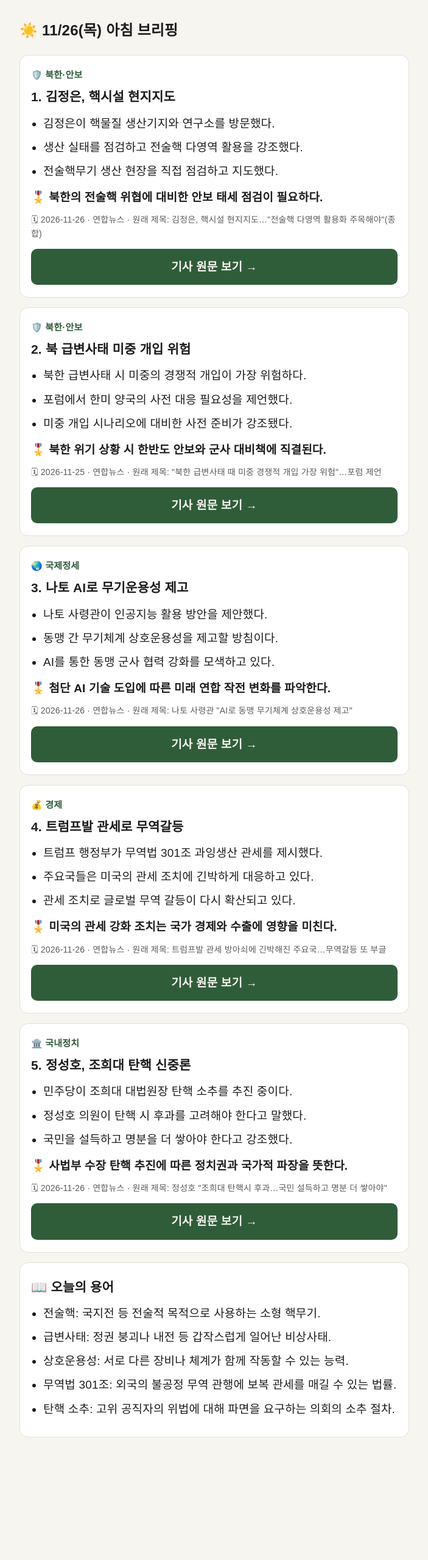
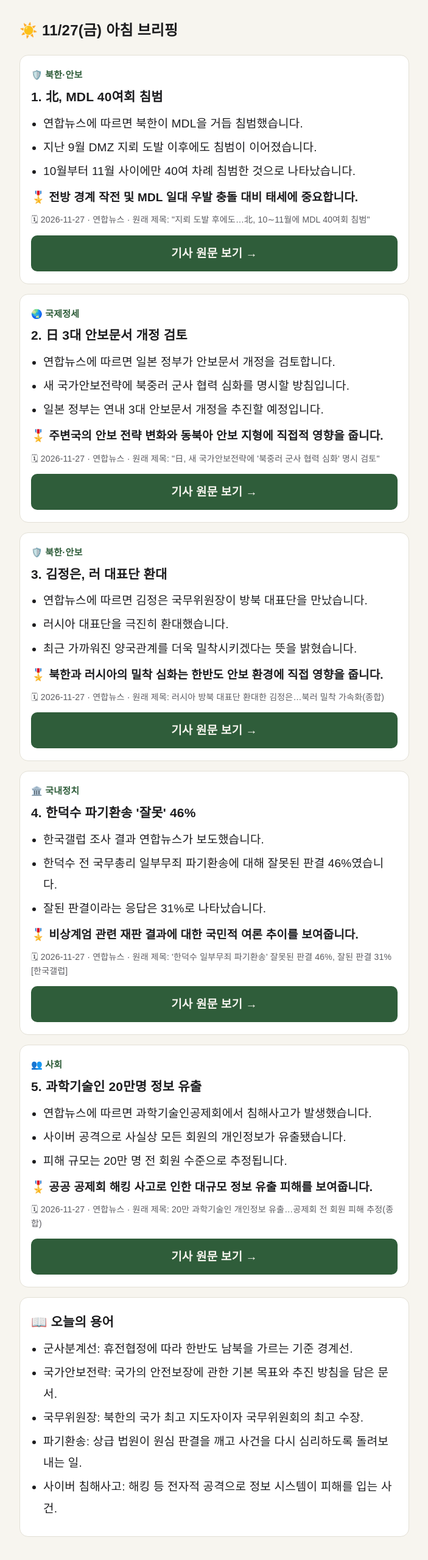
Before and after one commit to jyynet03/military-news-bot, a plain HTML site: page docs/index.html in a window 1280 px wide. Shown: the whole page at 61% size, without its empty margins (288-991 px from the left). Before the commit the page ends 2421 px from the top, so only its background shows below. Drawn offline with Linux system fonts and the light colour scheme.

Commit message:
기록: 2026-11-27 브리핑

```diff
--- a/data/state.json
+++ b/data/state.json
@@ -1,12 +1,12 @@
 {
   "gemini_usage": {
-    "date": "2026-11-26",
+    "date": "2026-11-27",
     "calls": 2
   },
   "kakao_refresh": {
     "fp": "74fdaf00",
     "first_seen": "2026-11-11"
   },
-  "last_sent_date": "2026-11-26",
-  "last_sent_at": "10:59:13"
+  "last_sent_date": "2026-11-27",
+  "last_sent_at": "10:54:08"
 }
--- a/docs/index.html
+++ b/docs/index.html
@@ -1,7 +1,7 @@
 <!doctype html>
 <html lang="ko"><head><meta charset="utf-8">
 <meta name="viewport" content="width=device-width,initial-scale=1">
-<title>아침 브리핑 2026-11-26</title>
+<title>아침 브리핑 2026-11-27</title>
 <style>
 :root{--bg:#f7f5ef;--card:#fff;--ink:#1d1d1f;--sub:#5b5b60;--acc:#2f5d3a;--line:#e3e0d6}
 @media (prefers-color-scheme:dark){:root{--bg:#16181a;--card:#202326;--ink:#ececec;--sub:#a5a8ad;--acc:#8fc79b;--line:#33373b}}
@@ -14,40 +14,40 @@ h1{font-size:24px;margin:8px 0 18px} h2{font-size:21px;line-height:1.5;margin:6p
 .btn{display:block;text-align:center;background:var(--acc);color:var(--bg);text-decoration:none;font-weight:700;padding:12px;border-radius:10px}
 .warn{background:#fff3cd;color:#5c4400;padding:10px 14px;border-radius:10px;font-size:16px}
 </style></head><body><main>
-<h1>☀️ 11/26(목) 아침 브리핑</h1>
+<h1>☀️ 11/27(금) 아침 브리핑</h1>
 <section class="card">
   <div class="cat">🛡️ 북한·안보</div>
-  <h2>1. 김정은, 핵시설 현지지도</h2>
-  <ul><li>김정은이 핵물질 생산기지와 연구소를 방문했다.</li><li>생산 실태를 점검하고 전술핵 다영역 활용을 강조했다.</li><li>전술핵무기 생산 현장을 직접 점검하고 지도했다.</li></ul><p class="why">🎖️ 북한의 전술핵 위협에 대비한 안보 태세 점검이 필요하다.</p>
-  <p class="meta">🗓 2026-11-26 · 연합뉴스 · 원래 제목: 김정은, 핵시설 현지지도…&quot;전술핵 다영역 활용화 주목해야&quot;(종합)</p>
-  <a class="btn" href="https://www.yna.co.kr/view/AKR20261126011651504" target="_blank" rel="noopener">기사 원문 보기 →</a>
+  <h2>1. 北, MDL 40여회 침범</h2>
+  <ul><li>연합뉴스에 따르면 북한이 MDL을 거듭 침범했습니다.</li><li>지난 9월 DMZ 지뢰 도발 이후에도 침범이 이어졌습니다.</li><li>10월부터 11월 사이에만 40여 차례 침범한 것으로 나타났습니다.</li></ul><p class="why">🎖️ 전방 경계 작전 및 MDL 일대 우발 충돌 대비 태세에 중요합니다.</p>
+  <p class="meta">🗓 2026-11-27 · 연합뉴스 · 원래 제목: &quot;지뢰 도발 후에도…北, 10∼11월에 MDL 40여회 침범&quot;</p>
+  <a class="btn" href="https://www.yna.co.kr/view/AKR20261126190400504" target="_blank" rel="noopener">기사 원문 보기 →</a>
+</section>
+<section class="card">
+  <div class="cat">🌏 국제정세</div>
+  <h2>2. 日 3대 안보문서 개정 검토</h2>
+  <ul><li>연합뉴스에 따르면 일본 정부가 안보문서 개정을 검토합니다.</li><li>새 국가안보전략에 북중러 군사 협력 심화를 명시할 방침입니다.</li><li>일본 정부는 연내 3대 안보문서 개정을 추진할 예정입니다.</li></ul><p class="why">🎖️ 주변국의 안보 전략 변화와 동북아 안보 지형에 직접적 영향을 줍니다.</p>
+  <p class="meta">🗓 2026-11-27 · 연합뉴스 · 원래 제목: &quot;日, 새 국가안보전략에 &#x27;북중러 군사 협력 심화&#x27; 명시 검토&quot;</p>
+  <a class="btn" href="https://www.yna.co.kr/view/AKR20261127058000073" target="_blank" rel="noopener">기사 원문 보기 →</a>
 </section>
 <section class="card">
   <div class="cat">🛡️ 북한·안보</div>
-  <h2>2. 북 급변사태 미중 개입 위험</h2>
-  <ul><li>북한 급변사태 시 미중의 경쟁적 개입이 가장 위험하다.</li><li>포럼에서 한미 양국의 사전 대응 필요성을 제언했다.</li><li>미중 개입 시나리오에 대비한 사전 준비가 강조됐다.</li></ul><p class="why">🎖️ 북한 위기 상황 시 한반도 안보와 군사 대비책에 직결된다.</p>
-  <p class="meta">🗓 2026-11-25 · 연합뉴스 · 원래 제목: &quot;북한 급변사태 때 미중 경쟁적 개입 가장 위험&quot;…포럼 제언</p>
-  <a class="btn" href="https://www.yna.co.kr/view/AKR20261125152400004" target="_blank" rel="noopener">기사 원문 보기 →</a>
-</section>
-<section class="card">
-  <div class="cat">🌏 국제정세</div>
-  <h2>3. 나토 AI로 무기운용성 제고</h2>
-  <ul><li>나토 사령관이 인공지능 활용 방안을 제안했다.</li><li>동맹 간 무기체계 상호운용성을 제고할 방침이다.</li><li>AI를 통한 동맹 군사 협력 강화를 모색하고 있다.</li></ul><p class="why">🎖️ 첨단 AI 기술 도입에 따른 미래 연합 작전 변화를 파악한다.</p>
-  <p class="meta">🗓 2026-11-26 · 연합뉴스 · 원래 제목: 나토 사령관 &quot;AI로 동맹 무기체계 상호운용성 제고&quot;</p>
-  <a class="btn" href="https://www.yna.co.kr/view/AKR20261126029100009" target="_blank" rel="noopener">기사 원문 보기 →</a>
-</section>
-<section class="card">
-  <div class="cat">💰 경제</div>
-  <h2>4. 트럼프발 관세로 무역갈등</h2>
-  <ul><li>트럼프 행정부가 무역법 301조 과잉생산 관세를 제시했다.</li><li>주요국들은 미국의 관세 조치에 긴박하게 대응하고 있다.</li><li>관세 조치로 글로벌 무역 갈등이 다시 확산되고 있다.</li></ul><p class="why">🎖️ 미국의 관세 강화 조치는 국가 경제와 수출에 영향을 미친다.</p>
-  <p class="meta">🗓 2026-11-26 · 연합뉴스 · 원래 제목: 트럼프발 관세 방아쇠에 긴박해진 주요국…무역갈등 또 부글</p>
-  <a class="btn" href="https://www.yna.co.kr/view/AKR20261126048100009" target="_blank" rel="noopener">기사 원문 보기 →</a>
+  <h2>3. 김정은, 러 대표단 환대</h2>
+  <ul><li>연합뉴스에 따르면 김정은 국무위원장이 방북 대표단을 만났습니다.</li><li>러시아 대표단을 극진히 환대했습니다.</li><li>최근 가까워진 양국관계를 더욱 밀착시키겠다는 뜻을 밝혔습니다.</li></ul><p class="why">🎖️ 북한과 러시아의 밀착 심화는 한반도 안보 환경에 직접 영향을 줍니다.</p>
+  <p class="meta">🗓 2026-11-27 · 연합뉴스 · 원래 제목: 러시아 방북 대표단 환대한 김정은…북러 밀착 가속화(종합)</p>
+  <a class="btn" href="https://www.yna.co.kr/view/AKR20261127006451504" target="_blank" rel="noopener">기사 원문 보기 →</a>
 </section>
 <section class="card">
   <div class="cat">🏛️ 국내정치</div>
-  <h2>5. 정성호, 조희대 탄핵 신중론</h2>
-  <ul><li>민주당이 조희대 대법원장 탄핵 소추를 추진 중이다.</li><li>정성호 의원이 탄핵 시 후과를 고려해야 한다고 말했다.</li><li>국민을 설득하고 명분을 더 쌓아야 한다고 강조했다.</li></ul><p class="why">🎖️ 사법부 수장 탄핵 추진에 따른 정치권과 국가적 파장을 뜻한다.</p>
-  <p class="meta">🗓 2026-11-26 · 연합뉴스 · 원래 제목: 정성호 &quot;조희대 탄핵시 후과…국민 설득하고 명분 더 쌓아야&quot;</p>
-  <a class="btn" href="https://www.yna.co.kr/view/AKR20261126060700001" target="_blank" rel="noopener">기사 원문 보기 →</a>
-</section><section class="card"><h2>📖 오늘의 용어</h2><ul><li>전술핵: 국지전 등 전술적 목적으로 사용하는 소형 핵무기.</li><li>급변사태: 정권 붕괴나 내전 등 갑작스럽게 일어난 비상사태.</li><li>상호운용성: 서로 다른 장비나 체계가 함께 작동할 수 있는 능력.</li><li>무역법 301조: 외국의 불공정 무역 관행에 보복 관세를 매길 수 있는 법률.</li><li>탄핵 소추: 고위 공직자의 위법에 대해 파면을 요구하는 의회의 소추 절차.</li></ul></section>
+  <h2>4. 한덕수 파기환송 &#x27;잘못&#x27; 46%</h2>
+  <ul><li>한국갤럽 조사 결과 연합뉴스가 보도했습니다.</li><li>한덕수 전 국무총리 일부무죄 파기환송에 대해 잘못된 판결 46%였습니다.</li><li>잘된 판결이라는 응답은 31%로 나타났습니다.</li></ul><p class="why">🎖️ 비상계엄 관련 재판 결과에 대한 국민적 여론 추이를 보여줍니다.</p>
+  <p class="meta">🗓 2026-11-27 · 연합뉴스 · 원래 제목: &#x27;한덕수 일부무죄 파기환송&#x27; 잘못된 판결 46%, 잘된 판결 31%[한국갤럽]</p>
+  <a class="btn" href="https://www.yna.co.kr/view/AKR20261127056100001" target="_blank" rel="noopener">기사 원문 보기 →</a>
+</section>
+<section class="card">
+  <div class="cat">👥 사회</div>
+  <h2>5. 과학기술인 20만명 정보 유출</h2>
+  <ul><li>연합뉴스에 따르면 과학기술인공제회에서 침해사고가 발생했습니다.</li><li>사이버 공격으로 사실상 모든 회원의 개인정보가 유출됐습니다.</li><li>피해 규모는 20만 명 전 회원 수준으로 추정됩니다.</li></ul><p class="why">🎖️ 공공 공제회 해킹 사고로 인한 대규모 정보 유출 피해를 보여줍니다.</p>
+  <p class="meta">🗓 2026-11-27 · 연합뉴스 · 원래 제목: 20만 과학기술인 개인정보 유출…공제회 전 회원 피해 추정(종합)</p>
+  <a class="btn" href="https://www.yna.co.kr/view/AKR20261127047651017" target="_blank" rel="noopener">기사 원문 보기 →</a>
+</section><section class="card"><h2>📖 오늘의 용어</h2><ul><li>군사분계선: 휴전협정에 따라 한반도 남북을 가르는 기준 경계선.</li><li>국가안보전략: 국가의 안전보장에 관한 기본 목표와 추진 방침을 담은 문서.</li><li>국무위원장: 북한의 국가 최고 지도자이자 국무위원회의 최고 수장.</li><li>파기환송: 상급 법원이 원심 판결을 깨고 사건을 다시 심리하도록 돌려보내는 일.</li><li>사이버 침해사고: 해킹 등 전자적 공격으로 정보 시스템이 피해를 입는 사건.</li></ul></section>
 </main></body></html>
```
Also changed, not shown: data/history.json (+30 -0 lines), docs/2026-11-27.html (added, +53 -0 lines).
